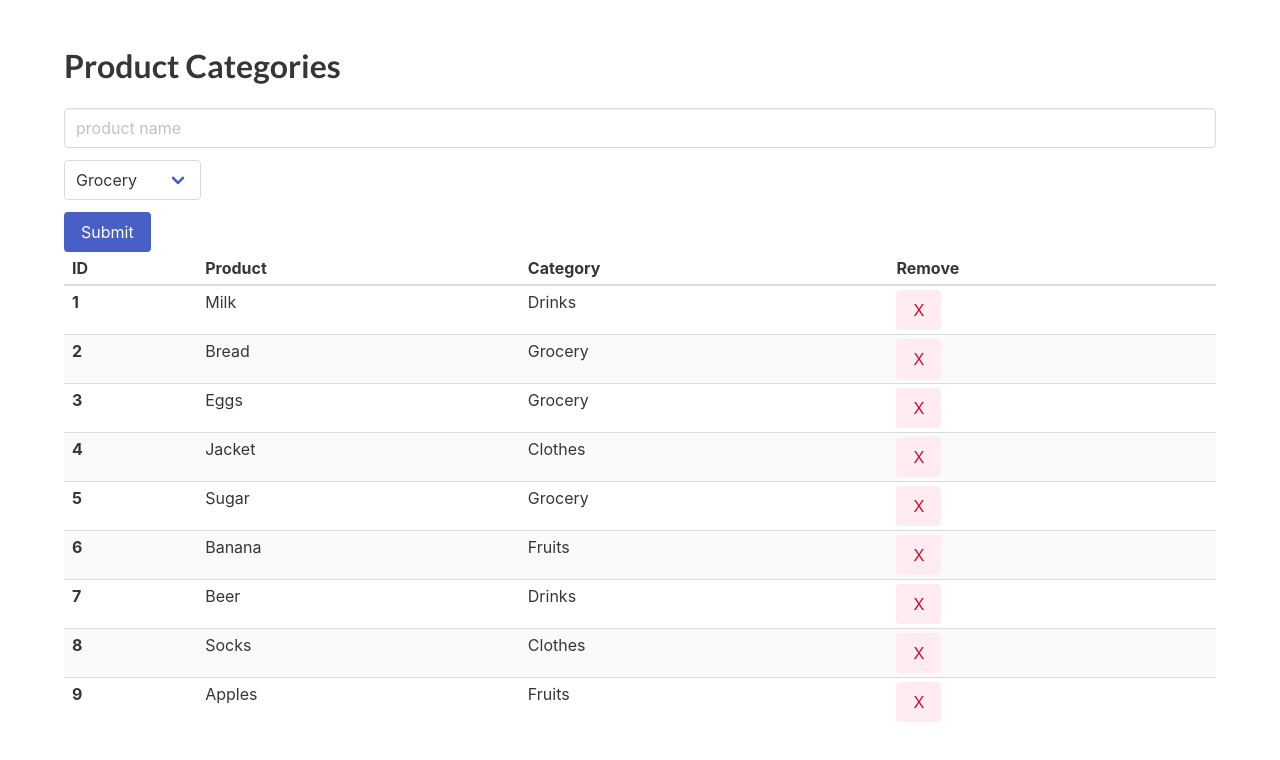
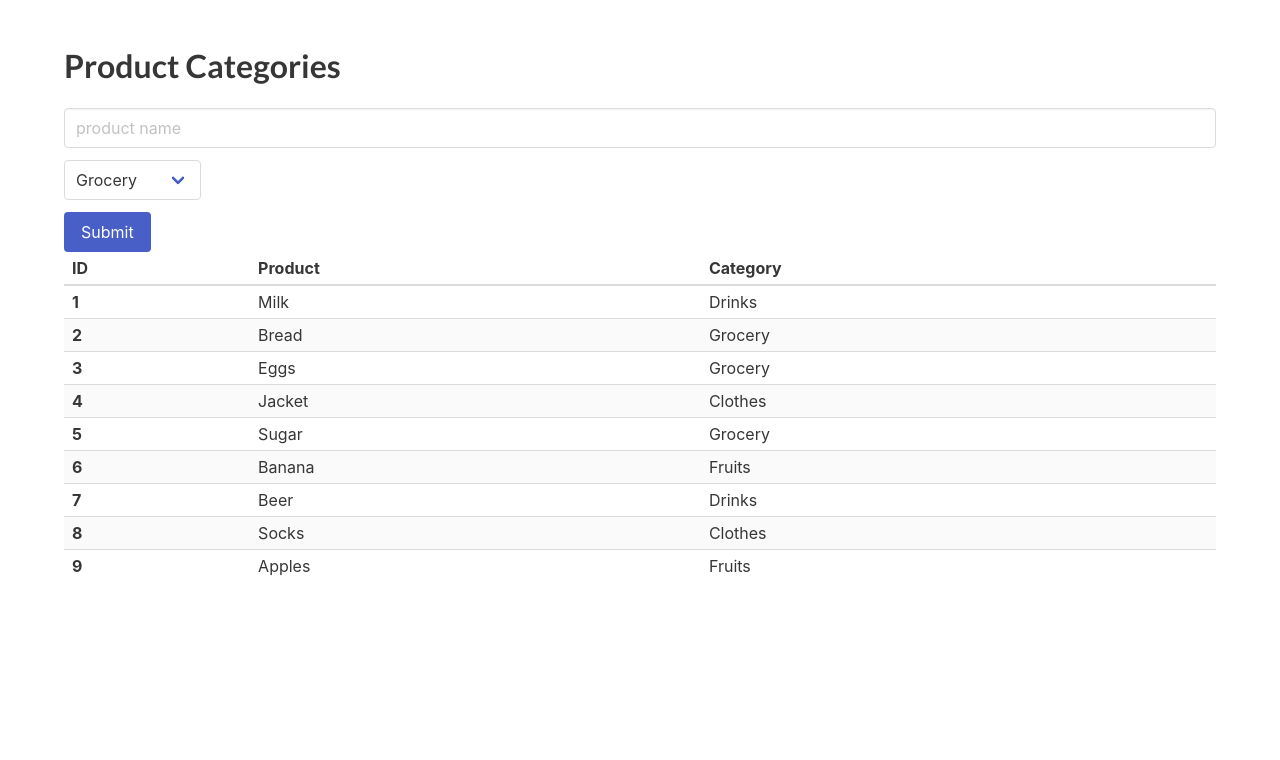
Before and after one commit to mate-academy/react_additional-practical-task, a React (Create React App) app: page / in a window 1280 px wide. Shown: the top 760 px of the page. Built offline with nearby package versions, Linux system fonts and the light colour scheme.

Commit message:
remove functionality with remove product

```diff
--- a/src/App.tsx
+++ b/src/App.tsx
@@ -85,12 +85,6 @@ export const App: React.FC = () => {
                   Category
                 </span>
               </th>
-
-              <th>
-                <span className="is-flex is-flex-wrap-nowrap">
-                  Remove
-                </span>
-              </th>
             </tr>
           </thead>
 
@@ -105,15 +99,6 @@ export const App: React.FC = () => {
                 {product.category?.title && (
                   <td>{product.category?.title}</td>
                 )}
-
-                <td>
-                  <button
-                    type="button"
-                    className="button is-danger is-light"
-                  >
-                    X
-                  </button>
-                </td>
               </tr>
             ))}
           </tbody>
```
